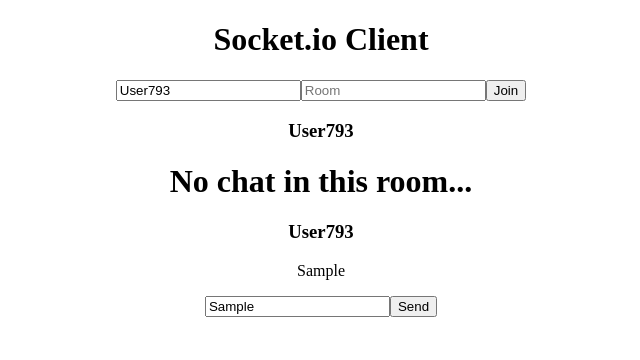
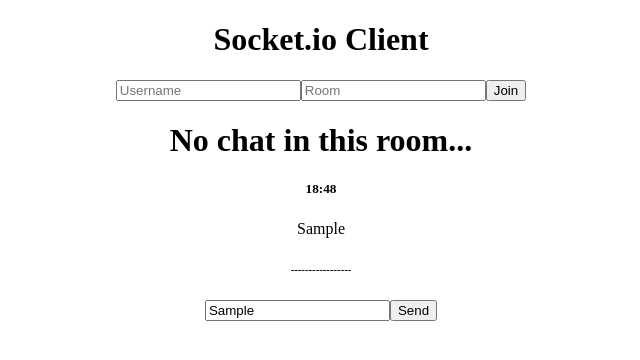
Before and after one commit to adrianezd/nochat, a React (Create React App) app in the folder client/: page / in a window 1280 px wide. Both pictures are taken after typing "Sample" into the empty fields and a click on the button "Send". Shown: the top 360 px of the page, without its empty margins (319-959 px from the left). Built offline with nearby package versions, Linux system fonts and the light colour scheme; no server answers.

Commit message:
message sockets working

```diff
--- a/client/src/App.js
+++ b/client/src/App.js
@@ -7,9 +7,7 @@
 
 
 function App() {
-  const [username,setUsername]  = useState("User" + Math.floor(Math.random() * 1000));
-  const [message, setMessage] = useState("");
-  const [messages, setMessages] = useState([]);
+  const [username,setUsername]  = useState("");
   const [room,setRoom] = useState("");
 
   const joinRoom = () => {
--- a/client/src/Chat.js
+++ b/client/src/Chat.js
@@ -2,13 +2,30 @@
 import Header from "./Header";
 
 function Chat({ socket, username, room }) {
+  const [message, setMessage] = React.useState("");
   const [messages, setMessages] = React.useState([]);
-  const [message, setMessage] = React.useState("");
 
-  const sendMessage = () => {
-    socket.emit("message", message);
-    setMessages([...messages, { username, message }]);
+  const sendMessage = async () => {
+    if (message === "") return;
+    const time = new Date(Date.now()).getHours() + ":" + new Date(Date.now()).getMinutes();
+    const newMessage = { user: username, message: message, room: room, time:time, id: messages.length };
+
+    await socket.emit("new_message", newMessage);
+    setMessages((messages) => [...messages, newMessage]);
+    setMessage("");
   };
+
+  React.useEffect(() => {
+    const receiveMessage = (data) => {
+      setMessages((messages) => [...messages, data]);
+    };
+
+    socket.on("receive_message", receiveMessage);
+
+    return () => {
+      socket.off("receive_message", receiveMessage);
+    };
+  }, [socket]);
 
   return (
     <div>
@@ -23,8 +40,10 @@
       <div className="chat-messages">
         {messages.map((message, index) => (
           <div key={index}>
-            <h3>{message.username}</h3>
+            <h5>{message.time}</h5>
+            <h3>{message.user}</h3>
             <p>{message.message}</p>
+            <h6>-----------------</h6>
           </div>
         ))}
       </div>
```
Also changed, not shown: 1 other file (tests, documents, lock files or other folders).
